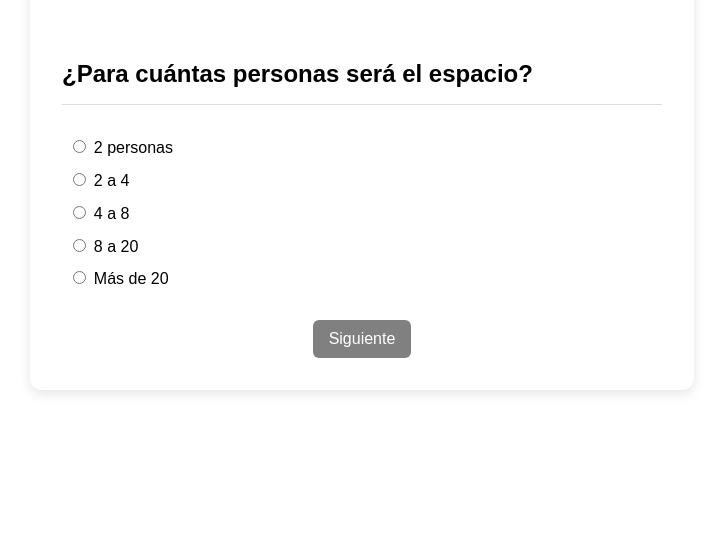
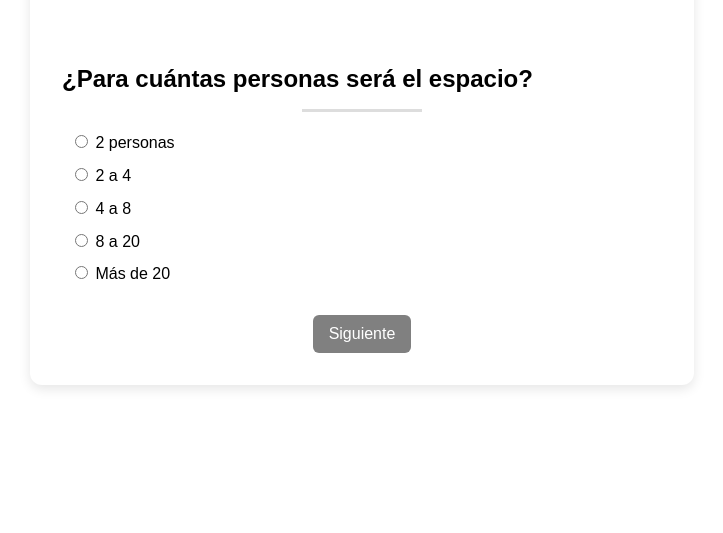
Before and after one commit to matiasgonzalezt/espacios, a plain HTML site: page index.html in a window 1280 px wide. Shown: the part 267-800 px from the top of the page, without its empty margins (278-1001 px from the left). Drawn offline with Linux system fonts and the light colour scheme.

Commit message:
Update styles.css

```diff
--- a/styles.css
+++ b/styles.css
@@ -29,13 +29,17 @@ h1 {
 h2 {
   font-size: 3vh;
   color: black;
-  border-bottom: 1px solid #ddd;
-  margin-bottom: 2rem;
-  padding-bottom: 1rem;
+  }
+h2::after {
+  content: "";
+  display: block;
+  border-bottom: 3px solid #ddd;
+  width: 20%; /* Cambia el largo de la línea */
+  margin: 1rem auto 0 auto;
 }
 
 p {
-  font-size: 1vhrem;
+  font-size: 1vh;
 }
 
 label {
@@ -72,7 +76,7 @@ button:disabled {
 }
 
 label {
-  margin-left: 0.4rem;
+  margin-left: 1vh;
   margin-right: 1rem;
   cursor: pointer;
 }
```
